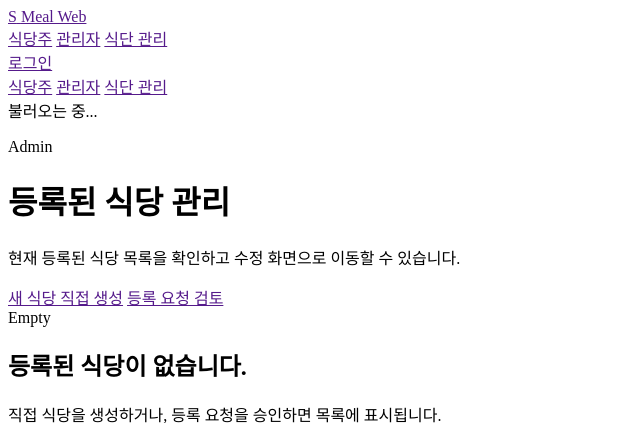
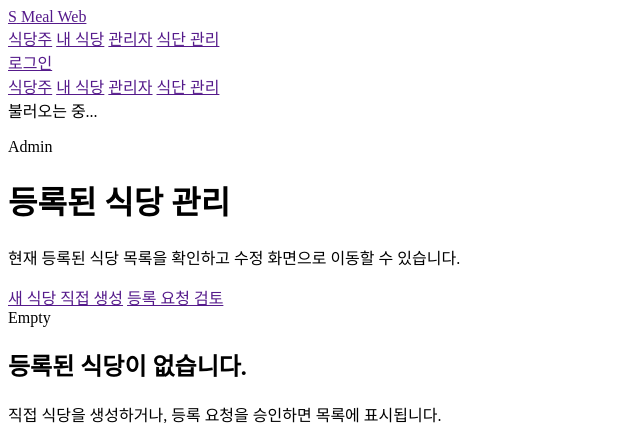
Before and after one commit to teamSANDOL/sandol_meal_web, a Python web app: template app/templates/admin/restaurants.html in a window 1280 px wide. Shown: the top 423 px of the page, without its empty margins (0-640 px from the left). Run offline with Jinja, Linux system fonts and the light colour scheme; the template is opened without the code that fills it, so the values that code supplies are empty.

Commit message:
chore(ui): manager 관리 메뉴 링크 추가
Ultraworked with [Sisyphus](https://github.com/code-yeongyu/oh-my-openagent)

Co-authored-by: Sisyphus <clio-agent@sisyphuslabs.ai>

```diff
--- a/app/templates/admin/restaurants.html
+++ b/app/templates/admin/restaurants.html
@@ -43,6 +43,8 @@
             </div>
             <div class="mt-4 flex gap-2">
                 <a class="btn btn-sm btn-ghost flex-1" href="{{ request.url_for('admin_edit_restaurant_page', restaurant_id=restaurant.get('id')) }}">수정</a>
+                <a class="btn btn-sm btn-outline flex-1" href="{{ request.url_for('admin_restaurant_managers_page', restaurant_id=restaurant.get('id')) }}">Manager</a>
+                <a class="btn btn-sm btn-outline flex-1" href="{{ request.url_for('admin_restaurant_manager_requests_page', restaurant_id=restaurant.get('id')) }}">신청</a>
             </div>
         </article>
         {% endfor %}
@@ -72,6 +74,8 @@
                     <td>{% if location.get("is_campus") %}교내{% else %}교외{% endif %}{% if location.get("building") %} · {{ location.get("building") }}{% endif %}</td>
                     <td class="text-right">
                         <a class="btn btn-ghost btn-sm" href="{{ request.url_for('admin_edit_restaurant_page', restaurant_id=restaurant.get('id')) }}">수정</a>
+                        <a class="btn btn-outline btn-sm" href="{{ request.url_for('admin_restaurant_managers_page', restaurant_id=restaurant.get('id')) }}">Manager</a>
+                        <a class="btn btn-outline btn-sm" href="{{ request.url_for('admin_restaurant_manager_requests_page', restaurant_id=restaurant.get('id')) }}">신청</a>
                     </td>
                 </tr>
                 {% endfor %}
--- a/app/templates/base.html
+++ b/app/templates/base.html
@@ -20,6 +20,7 @@
         </div>
         <nav class="navbar-center hidden gap-2 lg:flex" aria-label="주요 메뉴" hx-boost="true" hx-target="#page-shell" hx-select="#page-shell" hx-swap="outerHTML transition:true" hx-indicator="#global-loading">
             <a class="btn btn-ghost btn-sm" href="{{ request.url_for('owner_requests_page') }}">식당주</a>
+            <a class="btn btn-ghost btn-sm" href="{{ request.url_for('owner_restaurants_page') }}">내 식당</a>
             <a class="btn btn-ghost btn-sm" href="{{ request.url_for('admin_requests_page') }}">관리자</a>
             <a class="btn btn-ghost btn-sm" href="{{ request.url_for('admin_meals_page') }}">식단 관리</a>
         </nav>
@@ -36,6 +37,7 @@
     <div class="border-b border-base-300/70 bg-base-100/80 px-4 py-3 backdrop-blur lg:hidden">
         <nav class="mx-auto flex max-w-7xl gap-2" aria-label="모바일 메뉴" hx-boost="true" hx-target="#page-shell" hx-select="#page-shell" hx-swap="outerHTML transition:true" hx-indicator="#global-loading">
             <a class="btn btn-sm flex-1 btn-ghost" href="{{ request.url_for('owner_requests_page') }}">식당주</a>
+            <a class="btn btn-sm flex-1 btn-ghost" href="{{ request.url_for('owner_restaurants_page') }}">내 식당</a>
             <a class="btn btn-sm flex-1 btn-ghost" href="{{ request.url_for('admin_requests_page') }}">관리자</a>
             <a class="btn btn-sm flex-1 btn-ghost" href="{{ request.url_for('admin_meals_page') }}">식단 관리</a>
         </nav>
--- a/app/templates/owner/requests.html
+++ b/app/templates/owner/requests.html
@@ -9,7 +9,10 @@
         <h1 class="mt-2 text-3xl font-black tracking-tight">식당 등록 요청 목록</h1>
         <p class="mt-2 text-sm text-slate-600">제출한 요청의 진행 상태와 검토 결과를 확인합니다.</p>
     </div>
-    <a class="btn btn-primary" href="{{ request.url_for('new_owner_request_page') }}">새 식당 등록 요청</a>
+    <div class="flex flex-wrap gap-2">
+        <a class="btn btn-outline" href="{{ request.url_for('owner_restaurants_page') }}">내 식당 관리</a>
+        <a class="btn btn-primary" href="{{ request.url_for('new_owner_request_page') }}">새 식당 등록 요청</a>
+    </div>
 </div>
 
 {% if success_message %}
```
